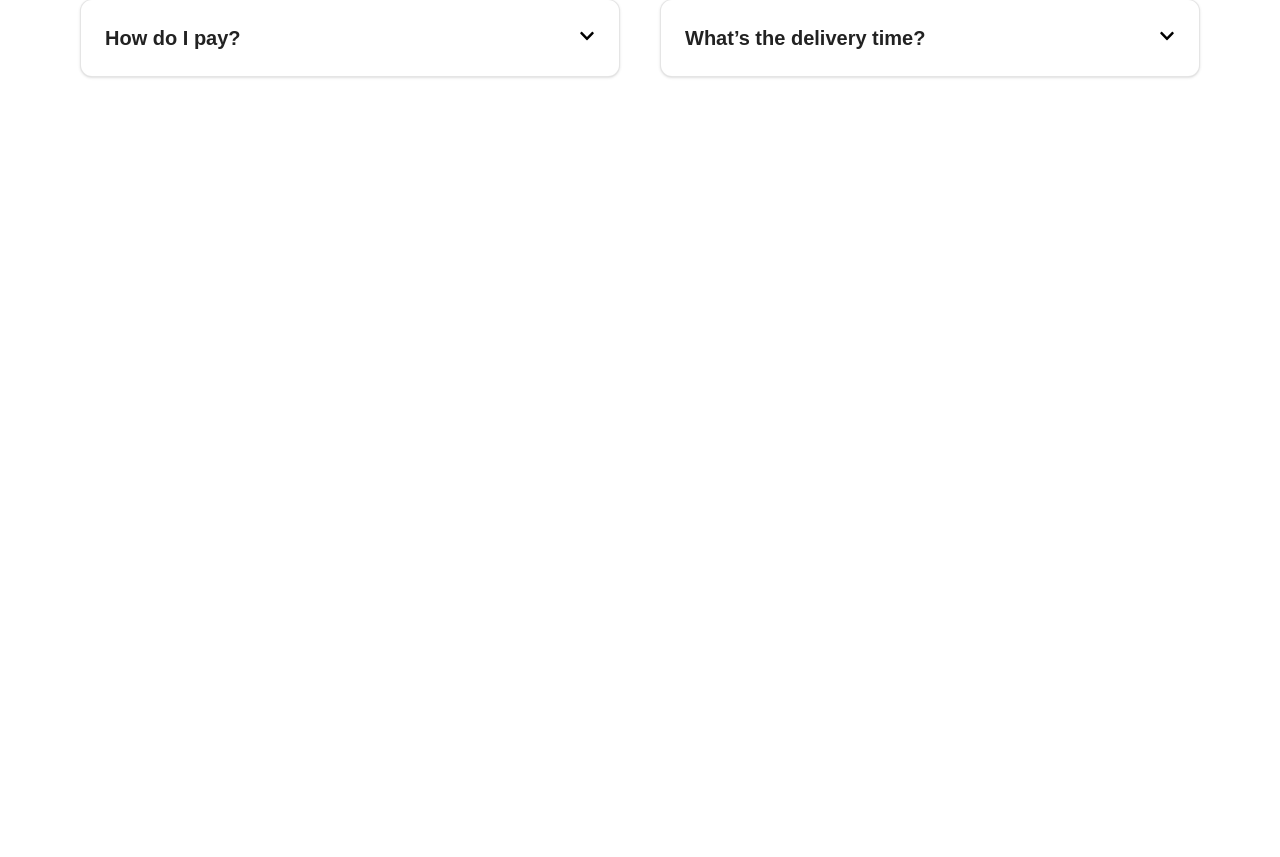
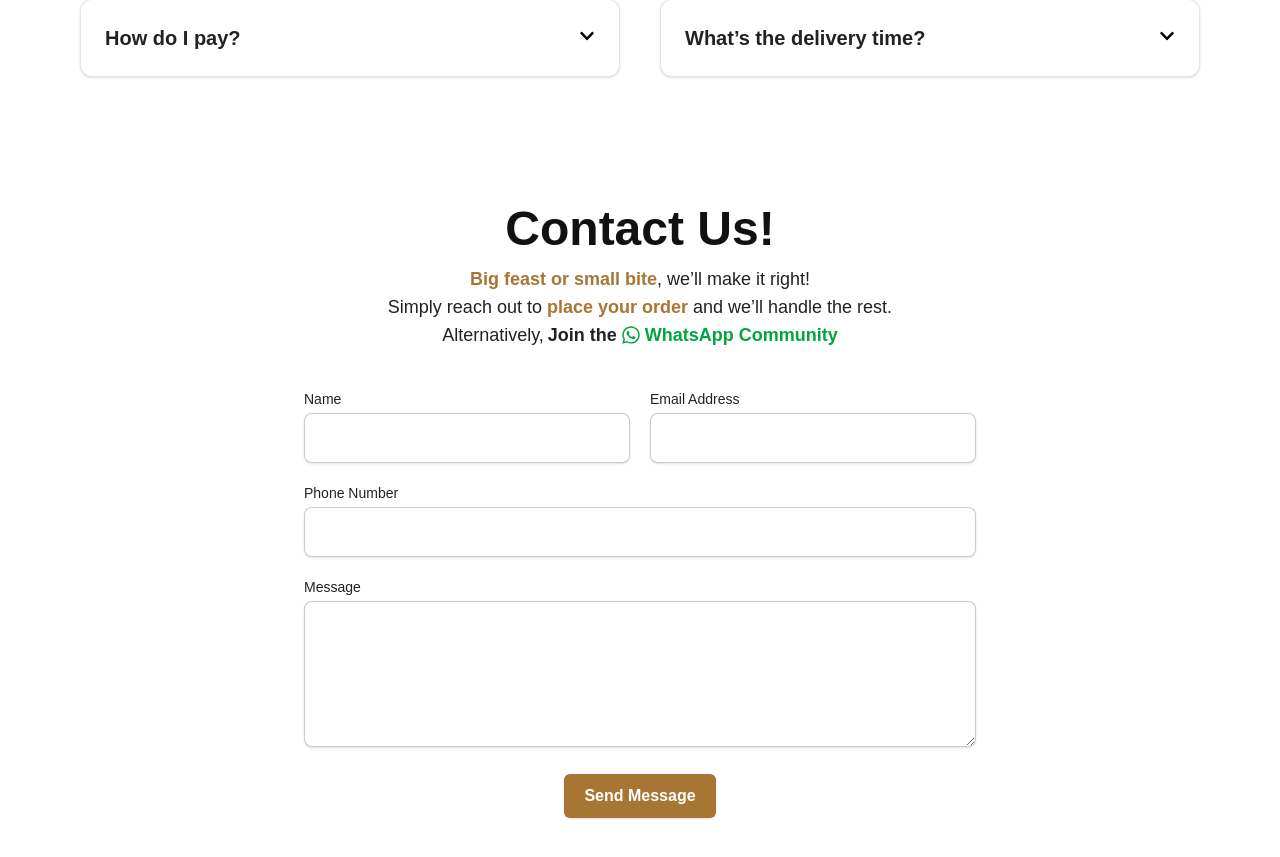
Before and after one commit to rxghavc/Bawarchi-Khana-Company-Page, a Next.js app: page / in a window 1280 px wide. Shown: the part 2783-3640 px from the top of the page. Before the commit the page ends 2924 px from the top, so only its background shows below. Built offline with nearby package versions, Linux system fonts and the light colour scheme; a web font is replaced by a local one.

Commit message:
added contact form,  no functionality for now.

```diff
--- a/src/app/page.tsx
+++ b/src/app/page.tsx
@@ -7,6 +7,7 @@ import MenuSpecials from "../components/MenuSpecials";
 import Reviews from "../components/Reviews";
 import Delivery from "../components/Delivery";
 import FAQs from "../components/FAQs";
+import Contact from "../components/Contact";
 
 export default function Home() {
   return (
@@ -18,6 +19,7 @@ export default function Home() {
       <Reviews />
       <Delivery />
       <FAQs />
+      <Contact />
     </>
   );
 }
--- /dev/null
+++ b/src/components/Contact.tsx
@@ -0,0 +1,104 @@
+"use client";
+import { FormEvent } from "react";
+import { FaWhatsapp } from "react-icons/fa";
+
+export default function Contact() {
+	const onSubmit = (e: FormEvent<HTMLFormElement>) => {
+		e.preventDefault();
+		// UI only for now
+	};
+
+	return (
+		<section id="contact" className="w-full flex justify-center py-12 lg:py-16">
+			<div className="w-full max-w-[1440px] px-4 sm:px-10 md:px-16 lg:px-20">
+				{/* Title + Subtext */}
+				<div className="text-center mb-8 md:mb-10">
+					<h2 className="text-3xl md:text-5xl font-bold text-[#111] mb-3">Contact Us!</h2>
+					<p className="text-base md:text-lg text-[#222]">
+						<span className="text-[var(--brown-var,#A87634)] font-semibold">Big feast or small bite</span>, we’ll make it right!
+					</p>
+                    <p className="text-base md:text-lg text-[#222]">
+                        Simply reach out to <span className="text-[var(--brown-var,#A87634)] font-semibold">place your order</span> and we’ll handle the rest.
+                    </p>
+					<p className="text-base md:text-lg text-[#222] flex flex-col md:flex-row items-center justify-center gap-1 md:gap-1">
+						<span>Alternatively,</span>
+                        {/* <span>join the</span> */}
+						<a
+							href="https://chat.whatsapp.com/"
+							target="_blank"
+							rel="noopener noreferrer"
+							className="font-semibold inline-flex items-center gap-1 hover:underline"
+							aria-label="Join our WhatsApp Community"
+							title="Join our WhatsApp Community"
+						>
+							<span>Join the</span>
+							<FaWhatsapp className="w-5 h-5 text-green-600" />
+							<span className="text-green-600">WhatsApp Community</span>
+						</a>
+					</p>
+				</div>
+
+				{/* Form */}
+				<form onSubmit={onSubmit} className="mx-auto w-full md:w-[80%] lg:w-[60%] grid grid-cols-1 gap-5">
+					<div className="grid grid-cols-1 md:grid-cols-2 gap-5">
+						<div>
+							<label htmlFor="name" className="block text-sm font-medium text-[#222] mb-1">Name</label>
+							<input
+								id="name"
+								name="name"
+								type="text"
+								required
+								autoComplete="name"
+								className="w-full rounded-lg border border-black/20 bg-white px-4 py-3 text-[15px] md:text-base shadow-sm transition focus:border-[var(--brown-var,#A87634)] focus:ring-2 focus:ring-[var(--brown-var,#A87634)] focus:ring-offset-1 focus:ring-offset-white outline-none hover:border-black/30"
+							/>
+						</div>
+						<div>
+							<label htmlFor="email" className="block text-sm font-medium text-[#222] mb-1">Email Address</label>
+							<input
+								id="email"
+								name="email"
+								type="email"
+								required
+								autoComplete="email"
+								className="w-full rounded-lg border border-black/20 bg-white px-4 py-3 text-[15px] md:text-base shadow-sm transition focus:border-[var(--brown-var,#A87634)] focus:ring-2 focus:ring-[var(--brown-var,#A87634)] focus:ring-offset-1 focus:ring-offset-white outline-none hover:border-black/30"
+							/>
+						</div>
+					</div>
+
+					<div>
+						<label htmlFor="phone" className="block text-sm font-medium text-[#222] mb-1">Phone Number</label>
+						<input
+							id="phone"
+							name="phone"
+							type="tel"
+							inputMode="tel"
+							autoComplete="tel"
+							className="w-full rounded-lg border border-black/20 bg-white px-4 py-3 text-[15px] md:text-base shadow-sm transition focus:border-[var(--brown-var,#A87634)] focus:ring-2 focus:ring-[var(--brown-var,#A87634)] focus:ring-offset-1 focus:ring-offset-white outline-none hover:border-black/30"
+						/>
+					</div>
+
+					<div>
+						<label htmlFor="message" className="block text-sm font-medium text-[#222] mb-1">Message</label>
+						<textarea
+							id="message"
+							name="message"
+							rows={5}
+							required
+							maxLength={1000}
+							className="w-full rounded-lg border border-black/20 bg-white px-4 py-3 text-[15px] md:text-base shadow-sm transition focus:border-[var(--brown-var,#A87634)] focus:ring-2 focus:ring-[var(--brown-var,#A87634)] focus:ring-offset-1 focus:ring-offset-white outline-none hover:border-black/30"
+						/>
+					</div>
+
+					<div className="flex justify-center">
+						<button
+							type="submit"
+							className="inline-flex items-center justify-center rounded-md bg-[var(--brown-var,#A87634)] px-5 py-2.5 text-white font-semibold shadow-sm hover:opacity-90 active:scale-95"
+						>
+							Send Message
+						</button>
+					</div>
+				</form>
+			</div>
+		</section>
+	);
+}
```
